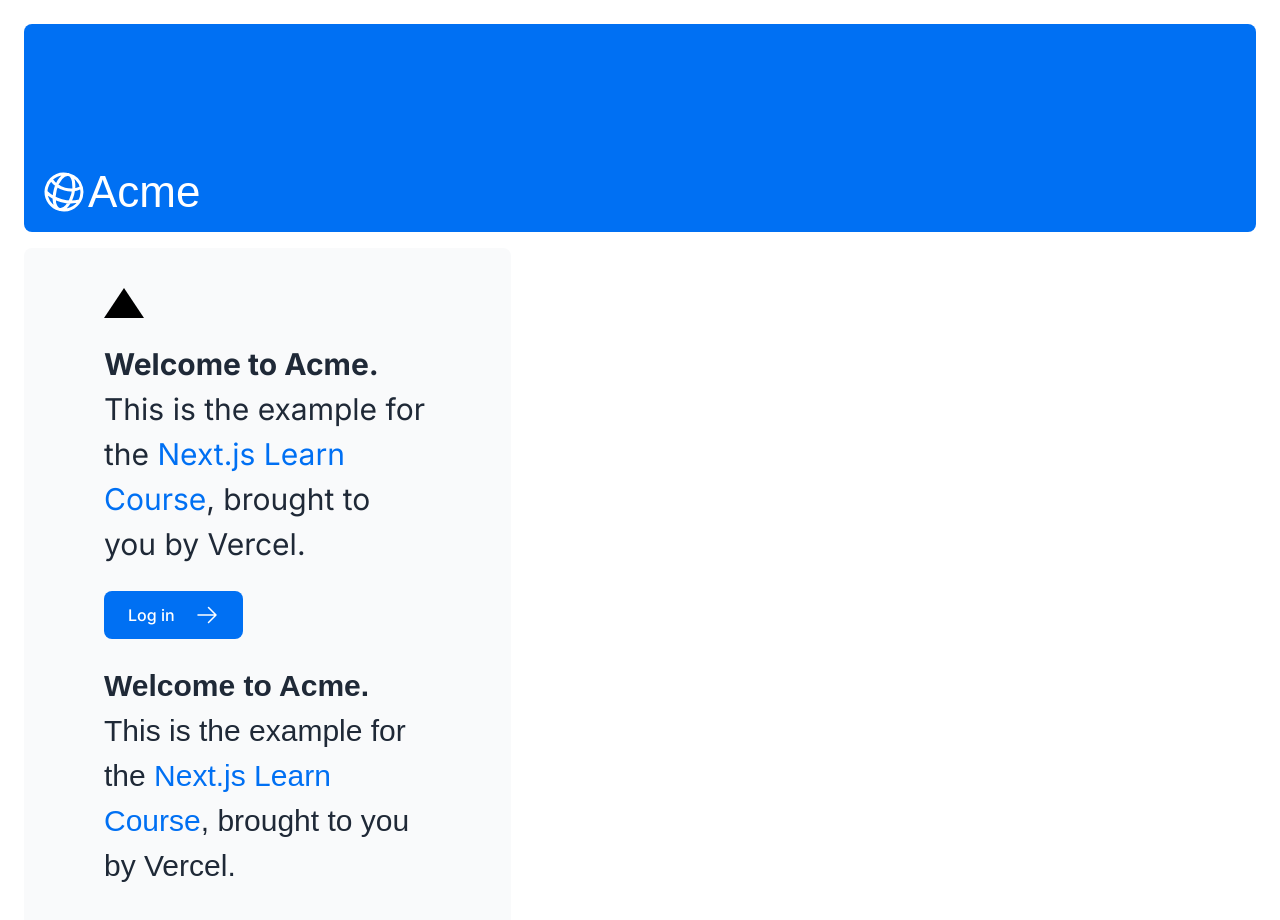
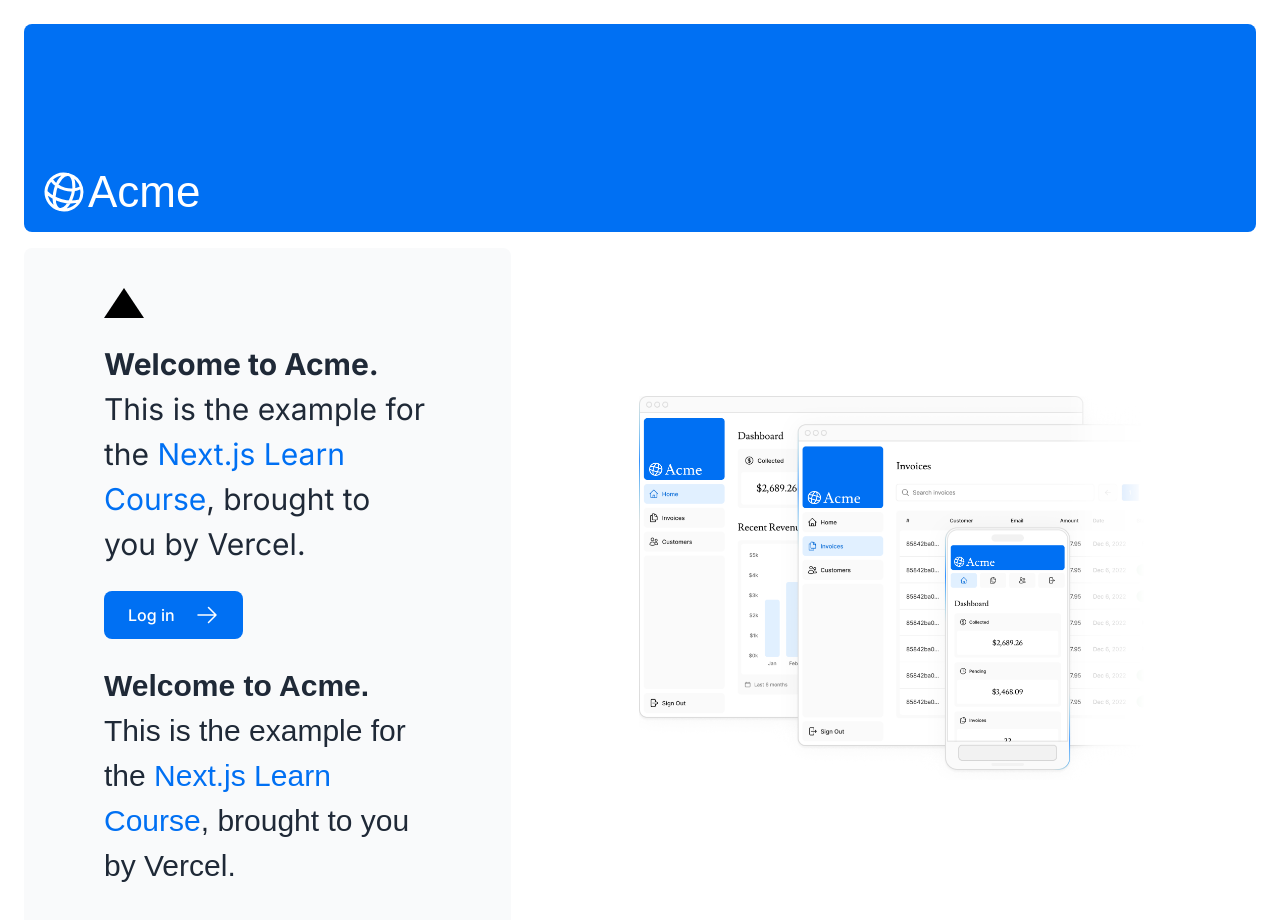
Before and after one commit to rikisamurai/approuter-learning, a Next.js app: page / in a window 1280 px wide. Shown: the top 920 px of the page. Built offline with nearby package versions, Linux system fonts and the light colour scheme; a web font is replaced by a local one.

Commit message:
chapter3: optimize image

```diff
--- a/app/page.tsx
+++ b/app/page.tsx
@@ -2,6 +2,7 @@ import AcmeLogo from "@/app/ui/acme-logo";
 import { ArrowRightIcon } from "@heroicons/react/24/outline";
 import { lusitana } from "@/app/ui/fonts";
 import Link from "next/link";
+import Image from "next/image";
 
 export default function Page() {
   return (
@@ -37,6 +38,20 @@ export default function Page() {
         </div>
         <div className="flex items-center justify-center p-6 md:w-3/5 md:px-28 md:py-12">
           {/* Add Hero Images Here */}
+          <Image
+            src={"/hero-desktop.png"}
+            width={1000}
+            height={760}
+            className="hidden md:block"
+            alt="Screenshots of the dashboard project showing desktop version"
+          />
+          <Image
+            src={"/hero-mobile.png"}
+            width={500}
+            height={620}
+            className="block md:hidden"
+            alt="Screenshot of the dashboard project showing mobile version"
+          />
         </div>
       </div>
     </main>
```
Also changed, not shown: app/ui/hero-mobile.png (added).
